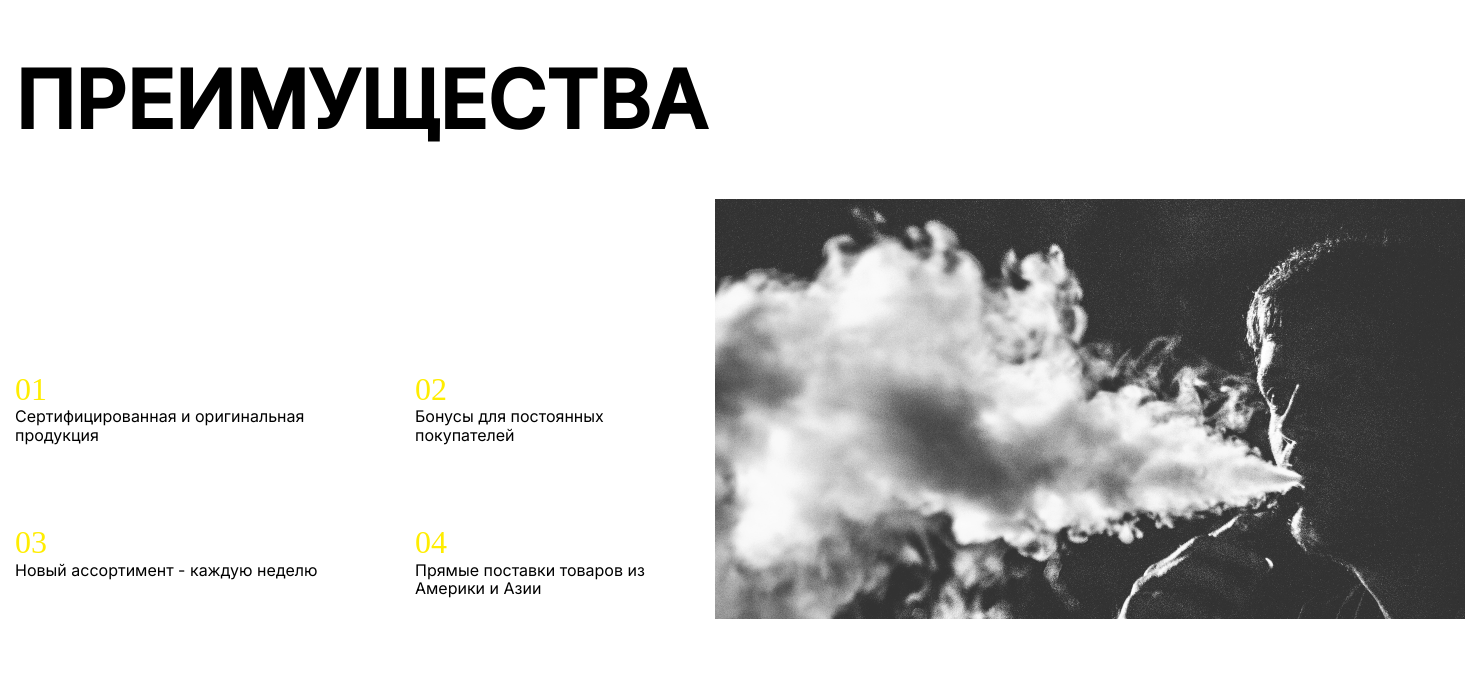
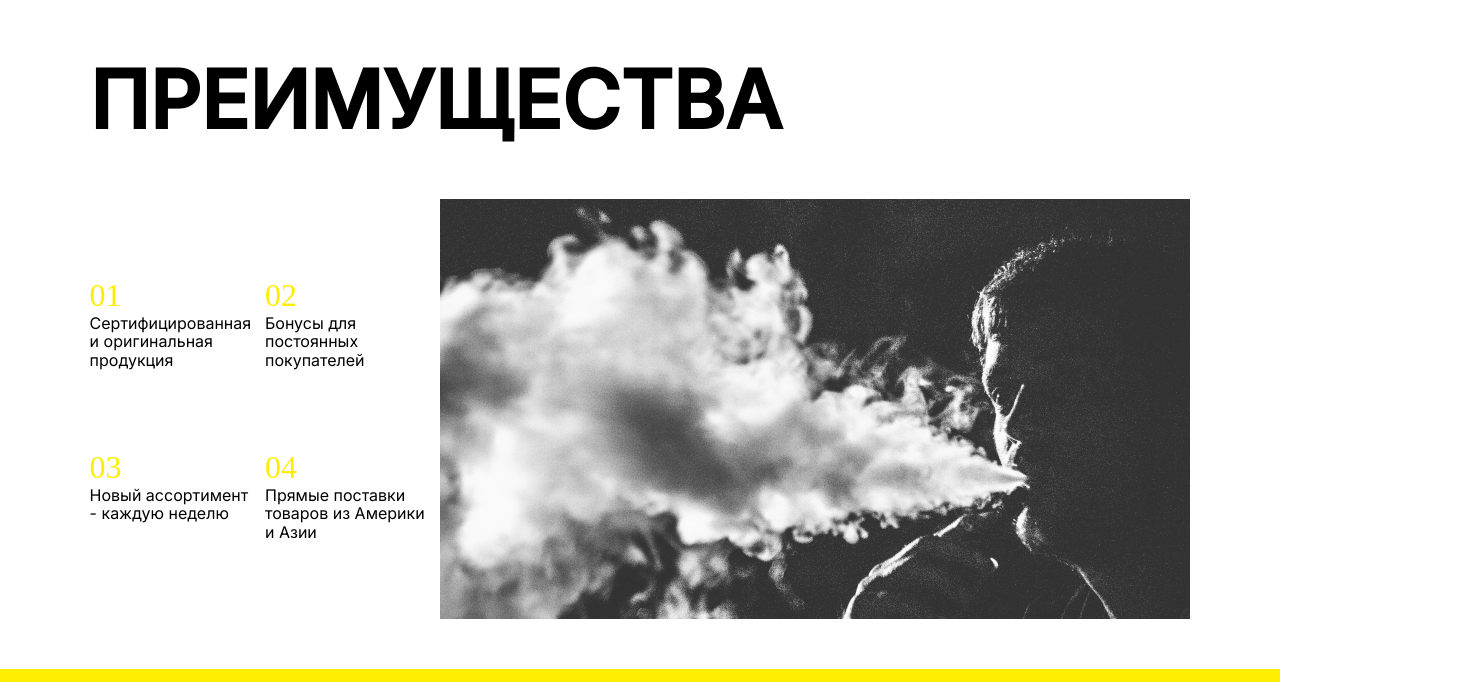
Before and after one commit to Meowchine1/FigmaProject-DiscD, a plain HTML site: page index.html in a window 1280 px wide. Shown: the part 5014-5696 px from the top of the page, 1465 px wide, since content can reach past the window. Drawn offline with nearby package versions, Linux system fonts and the light colour scheme.

Commit message:
some changes

```diff
--- a/style.scss
+++ b/style.scss
@@ -477,31 +477,34 @@ a {
     font-family: "Gothic A1", sans-serif;
     font-family: "Inter", sans-serif;
 }
+
 .benefits {
-    @include container();
+    width: 100%;
+    max-width: 1530px;
+    margin: auto;
+    padding-inline: 7%;
+    margin-bottom: 50px;
     }
     .benefits__var {
     display: flex;
     align-items: center;
     justify-content: space-between;
     }
+
     .benefitsTable {
     display: grid;
-    grid-template-columns: 400px 300px;
+    grid-template: 1fr 1fr / 1fr 1fr;
     row-gap: 5rem;
     }
-#benefitsImg {
-    margin-bottom: 150px;
+
+.num {
+color: #FFED00;
+font-size: xx-large;
 }
-.num {
-    color: $yellow;
-    font-size: xx-large;
-    padding-right: 345px;
-}
+
 .numtxt {
-    font-family: "Gothic A1", sans-serif;
 font-family: "Inter", sans-serif;
-    margin-right: 30px;
+margin-right: 10px;
 }
 
 .footer1 {
```
Also changed, not shown: css/style.css, 1 other file. Lines whose indentation alone changed are shown as unchanged.
